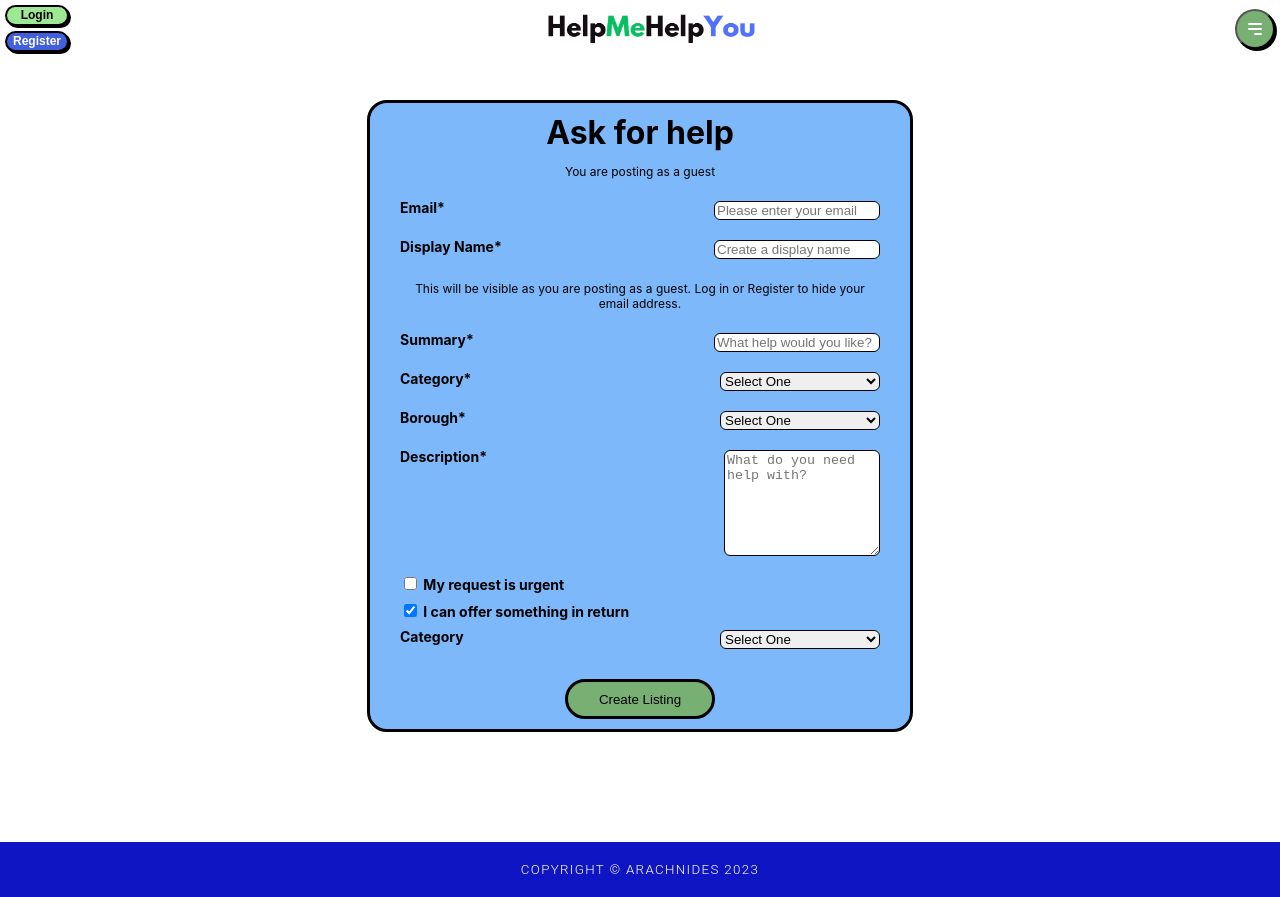
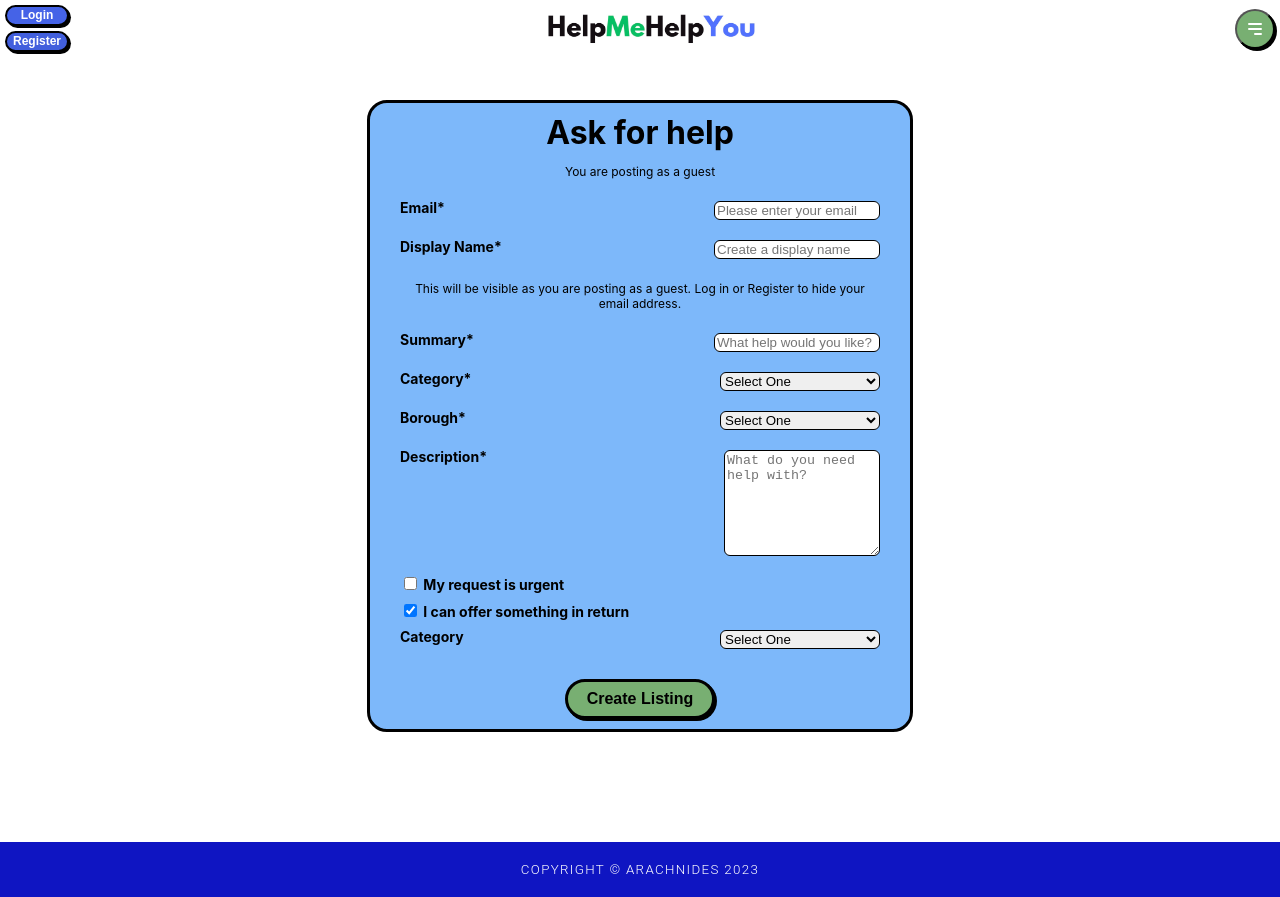
Before and after one commit to SchoolOfCode/bc14_final-project_front-end_arachnIDEs, a React (Create React App) app in the folder helpmehelpyou/: page /findhelpform in a window 1280 px wide. In both pictures the pointer is over the button "Login". Built offline with nearby package versions, Linux system fonts and the light colour scheme.

Commit message:
buttons css done

```diff
--- a/helpmehelpyou/src/Components/BurgerMenu/burgerMenu.css
+++ b/helpmehelpyou/src/Components/BurgerMenu/burgerMenu.css
@@ -10,6 +10,8 @@
   background-color: #ffffff;
   color: white;
 }
+
+
 
 .nav-menu-container {
   display: flex;
@@ -43,6 +45,11 @@
   -webkit-user-select: none;
   touch-action: manipulation;
 }
+.login-button:hover {
+  background-color: #4563e7;
+  color: white;
+  text-emphasis-color: white;
+}
 
 .register-button {
   background-color: #425fdd;
@@ -60,6 +67,11 @@
   user-select: none;
   -webkit-user-select: none;
   touch-action: manipulation;
+}
+.register-button:hover {
+  background-color: #9ee795;
+  color: black;
+  text-emphasis-color: white;
 }
 
 /* .logo {
@@ -121,6 +133,11 @@
   right: 1px;
   transform: translateY(-50%); */
   display: none;
+}
+.hamburger-dropdown-menu:hover {
+  background-color: #4563e7;
+  color: white;
+  text-emphasis-color: white;
 }
 
 .hamburger-.hamburger-dropdown-menu {
--- a/helpmehelpyou/src/Components/PostRequest/postRequest.css
+++ b/helpmehelpyou/src/Components/PostRequest/postRequest.css
@@ -37,6 +37,15 @@
   width: 9.375rem; /* 150px */
   height: 2.5rem; /* 40px */
   align-self: center;
+  font-size: 1rem;
+  font-weight: bolder;
+  box-shadow: #000000 2px 2px 0 0;
+}
+#create-listing-btn:hover {
+  background-color: #4563e7;
+  color: white;
+  font-weight: bolder;
+  text-emphasis-color: white;
 }
 
 /* Styles each input box */
--- a/helpmehelpyou/src/Components/giveAndFindHelp.css
+++ b/helpmehelpyou/src/Components/giveAndFindHelp.css
@@ -99,6 +99,11 @@
   margin-right: 5px;
   margin-bottom: 10px;
 }
+.give-and-find-help-contact-user:hover {
+  background-color: #4563e7;
+  color: white;
+  text-emphasis-color: white;
+}
 
 /* Visit profile button */
 .give-and-find-help-visit-profile {
@@ -114,9 +119,8 @@
   margin-bottom: 10px;
 }
 .give-and-find-help-visit-profile:hover {
-  background-color: #120EEA;
-  /*color: black;*/
-  text-emphasis-color: white;
+  background-color: #4563e7;
+  color: white;
 }
 
 
```
